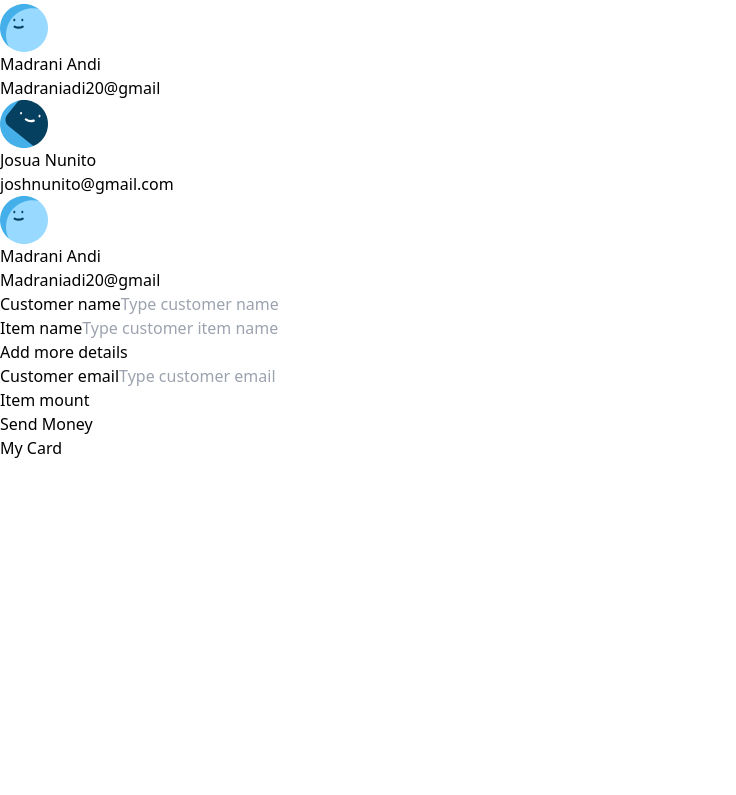
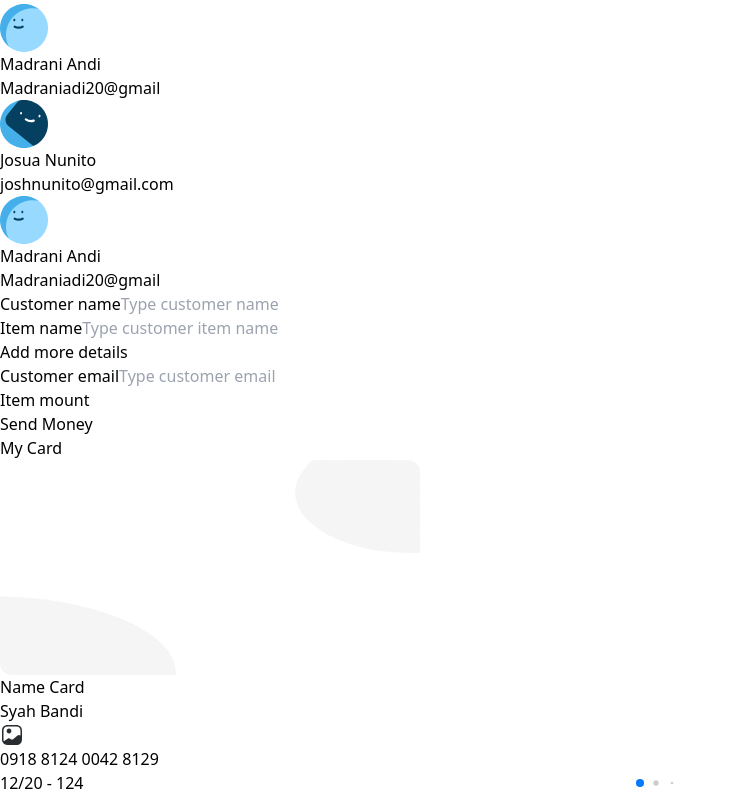
Before and after one commit to mahardhikap/DashboardAdmin, a React (Vite) app: page / in a window 1280 px wide. Shown: the part 1481-2276 px from the top of the page, without its empty margins (0-736 px from the left). Before the commit the page ends 1941 px from the top, so only its background shows below. Built offline with nearby package versions, Linux system fonts and the light colour scheme.

Commit message:
feat: add my card and styling, install swipper dependencies

```diff
--- a/package.json
+++ b/package.json
@@ -11,7 +11,8 @@
   },
   "dependencies": {
     "react": "^18.2.0",
-    "react-dom": "^18.2.0"
+    "react-dom": "^18.2.0",
+    "swiper": "^10.3.1"
   },
   "devDependencies": {
     "@types/react": "^18.2.15",
--- a/src/App.jsx
+++ b/src/App.jsx
@@ -1,6 +1,7 @@
 import LeftSideBar from './components/LeftSideBar';
 import AllExpenses from './components/AllExpenses';
 import QuickInvoice from './components/QuickInvoice';
+import MyCard from './components/MyCard';
 export default function App() {
   return (
     <div className="container mx-auto bg-[#F7F9FA]">
@@ -17,7 +18,9 @@ export default function App() {
           </div>
         </div>
         <div className="col-span-2 ps-5 pe-10 mt-10">
-          <div className="bg-white rounded-lg">My Card</div>
+          <div className="bg-white rounded-lg">
+            <MyCard/>
+          </div>
         </div>
       </div>
     </div>
--- /dev/null
+++ b/src/components/MyCard.jsx
@@ -0,0 +1,83 @@
+import React, { useRef, useState } from 'react';
+import { Swiper, SwiperSlide } from 'swiper/react';
+import 'swiper/css';
+import 'swiper/css/pagination';
+import { Pagination } from 'swiper/modules';
+
+const MyCard = () => {
+  return (
+    <div className="p-2">
+      <div className="my-3 font-medium text-[#064061]">My Card</div>
+      <Swiper
+        pagination={{
+          dynamicBullets: true,
+        }}
+        modules={[Pagination]}
+        className="mySwiper"
+      >
+        <SwiperSlide>
+          <div className="bg-[#4EB7F2] rounded-lg relative min-w-[345px]">
+            <img src="/mask-group.svg" />
+            <div className="absolute w-full inset-0">
+              <div className="flex items-center justify-between px-10 py-3">
+                <div>
+                  <div className="text-white font-light">Name Card</div>
+                  <div className="text-white font-medium">Syah Bandi</div>
+                </div>
+                <div>
+                  <img src="/gallery.svg" />
+                </div>
+              </div>
+              <div className="px-10 pt-10 flex flex-col items-end">
+                <div className="text-white font-bold">0918 8124 0042 8129</div>
+                <div className="text-white font-light text-sm">12/20 - 124</div>
+              </div>
+            </div>
+          </div>
+        </SwiperSlide>
+        <SwiperSlide>
+          <div className="bg-[#4EB7F2] rounded-lg relative min-w-[345px]">
+            <img src="/mask-group.svg" />
+            <div className="absolute w-full inset-0">
+              <div className="flex items-center justify-between px-10 py-3">
+                <div>
+                  <div className="text-white font-light">Name Card</div>
+                  <div className="text-white font-medium">Syah Bandi</div>
+                </div>
+                <div>
+                  <img src="/gallery.svg" />
+                </div>
+              </div>
+              <div className="px-10 pt-10 flex flex-col items-end">
+                <div className="text-white font-bold">0918 8124 0042 8129</div>
+                <div className="text-white font-light text-sm">12/20 - 124</div>
+              </div>
+            </div>
+          </div>
+        </SwiperSlide>
+        <SwiperSlide>
+          <div className="bg-[#4EB7F2] rounded-lg relative min-w-[345px]">
+            <img src="/mask-group.svg" />
+            <div className="absolute w-full inset-0">
+              <div className="flex items-center justify-between px-10 py-3">
+                <div>
+                  <div className="text-white font-light">Name Card</div>
+                  <div className="text-white font-medium">Syah Bandi</div>
+                </div>
+                <div>
+                  <img src="/gallery.svg" />
+                </div>
+              </div>
+              <div className="px-10 pt-10 flex flex-col items-end">
+                <div className="text-white font-bold">0918 8124 0042 8129</div>
+                <div className="text-white font-light text-sm">12/20 - 124</div>
+              </div>
+            </div>
+          </div>
+        </SwiperSlide>
+      </Swiper>
+    </div>
+  );
+};
+
+export default MyCard;
--- a/src/index.css
+++ b/src/index.css
@@ -1,7 +1,3 @@
 @tailwind base;
 @tailwind components;
 @tailwind utilities;
-
-.custom-scrollbar::-webkit-scrollbar {
-  display: none; /* Menyembunyikan scrollbar */
-}
```
Also changed, not shown: public/mask-group.svg (added), 1 other file (tests, documents, lock files or other folders).
